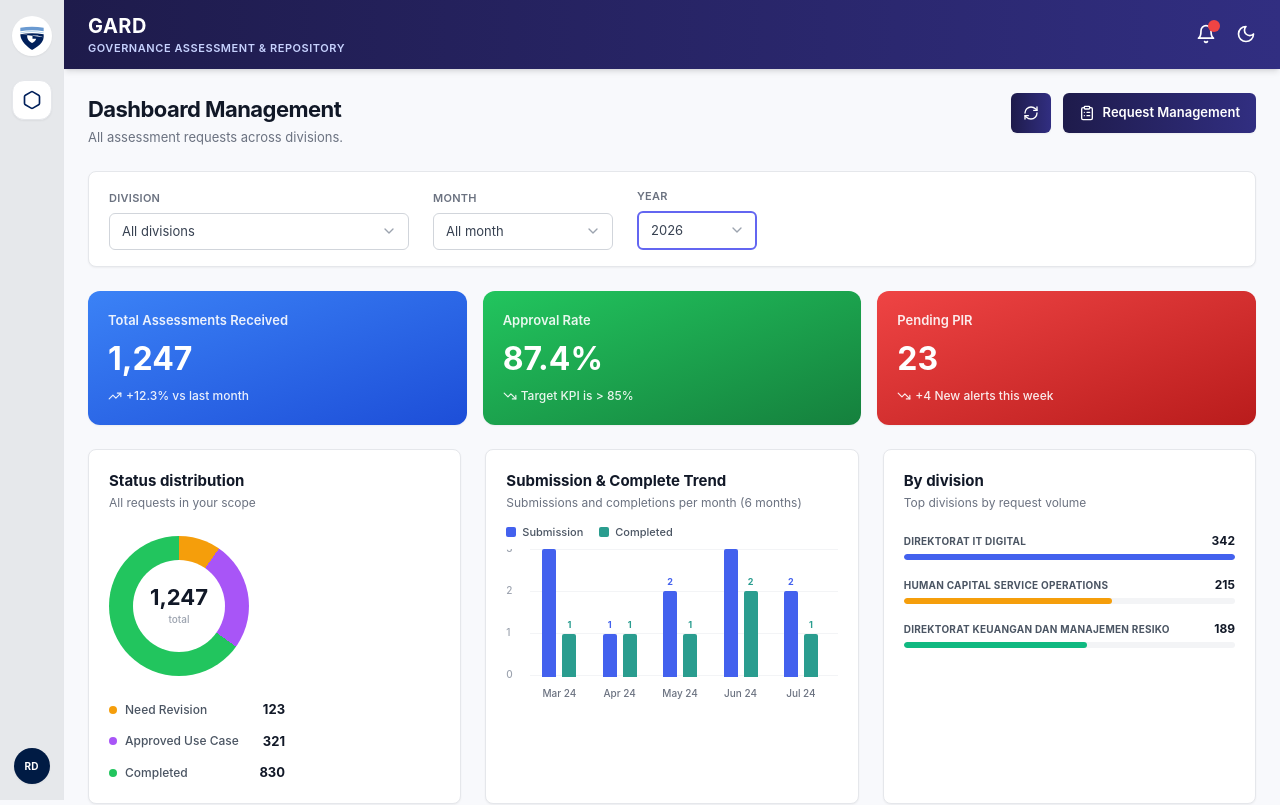
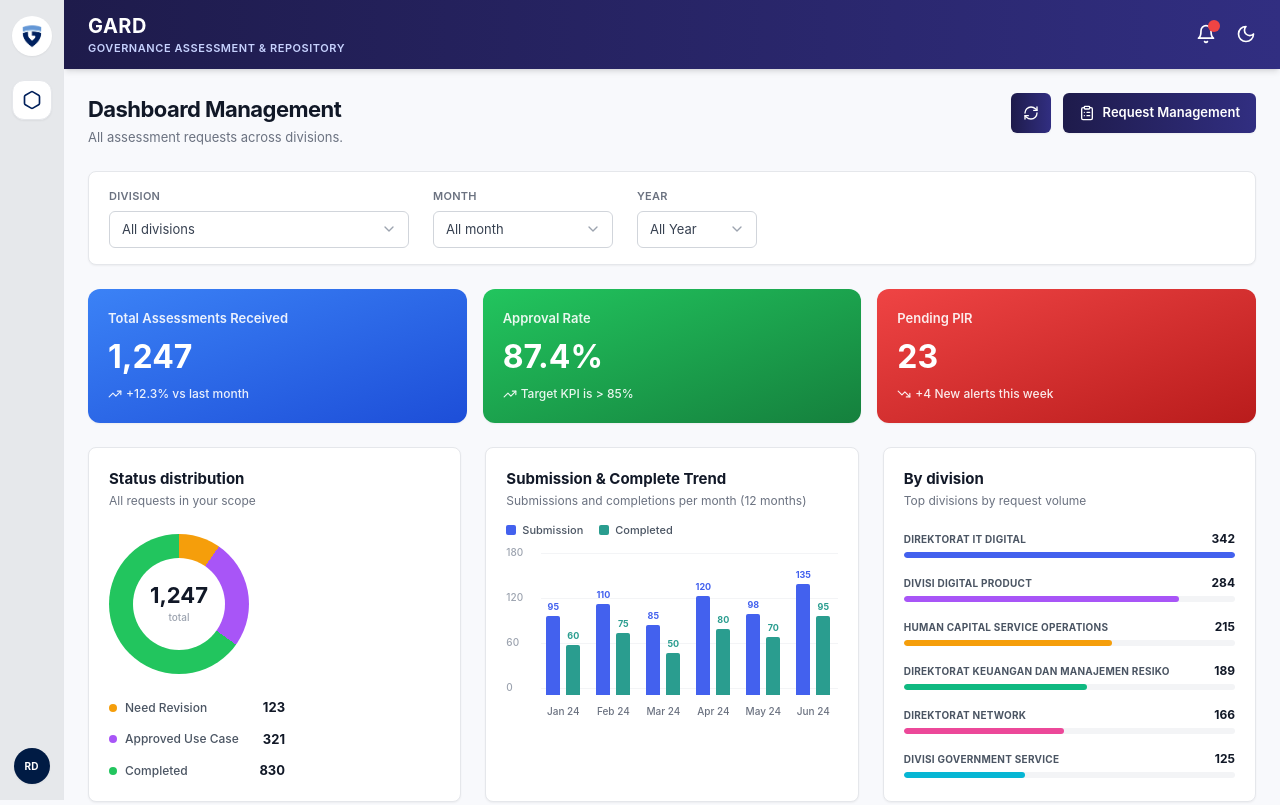
Before and after one commit to farisalfaqih/GARD, a Next.js app in the folder frontend/: page /management in a window 1280 px wide. Shown: the top 805 px of the page. Built offline with nearby package versions, Linux system fonts and the light colour scheme.

Commit message:
Fix Logo, Chart, dan Filter

```diff
--- a/frontend/app/management/page.tsx
+++ b/frontend/app/management/page.tsx
@@ -29,19 +29,28 @@ export default function ManagementDashboard() {
     .join(', ');
 
   const trendData = [
-    { label: 'Mar 24', submission: 3, completed: 1 },
-    { label: 'Apr 24', submission: 1, completed: 1 },
-    { label: 'May 24', submission: 2, completed: 1 },
-    { label: 'Jun 24', submission: 3, completed: 2 },
-    { label: 'Jul 24', submission: 2, completed: 1 },
-    { label: 'Aug 24', submission: 3, completed: 2 },
+    { label: 'Jan 24', submission: 95, completed: 60 },
+    { label: 'Feb 24', submission: 110, completed: 75 },
+    { label: 'Mar 24', submission: 85, completed: 50 },
+    { label: 'Apr 24', submission: 120, completed: 80 },
+    { label: 'May 24', submission: 98, completed: 70 },
+    { label: 'Jun 24', submission: 135, completed: 95 },
+    { label: 'Jul 24', submission: 105, completed: 65 },
+    { label: 'Aug 24', submission: 140, completed: 85 },
+    { label: 'Sep 24', submission: 115, completed: 80 },
+    { label: 'Oct 24', submission: 90, completed: 60 },
+    { label: 'Nov 24', submission: 80, completed: 50 },
+    { label: 'Dec 24', submission: 74, completed: 60 },
   ];
-  const maxTrendValue = 3;
+  const maxTrendValue = 180;
 
   const byDivision = [
     { name: 'DIREKTORAT IT DIGITAL', value: 342, color: 'bg-[#4361ee]' },
+    { name: 'DIVISI DIGITAL PRODUCT', value: 284, color: 'bg-[#a855f7]' },
     { name: 'HUMAN CAPITAL SERVICE OPERATIONS', value: 215, color: 'bg-[#f59e0b]' },
     { name: 'DIREKTORAT KEUANGAN DAN MANAJEMEN RESIKO', value: 189, color: 'bg-[#10b981]' },
+    { name: 'DIREKTORAT NETWORK', value: 166, color: 'bg-[#ec4899]' },
+    { name: 'DIVISI GOVERNMENT SERVICE', value: 125, color: 'bg-[#06b6d4]' },
   ];
   const maxDivisionValue = 342;
 
@@ -50,8 +59,9 @@ export default function ManagementDashboard() {
     { rank: 2, division: 'HC Service Operations', submitted: 215, completed: 205, rate: '95.5%', status: 'On Track' },
     { rank: 3, division: 'Direktorat Keuangan', submitted: 189, completed: 172, rate: '91.0%', status: 'On Track' },
     { rank: 4, division: 'Divisi Digital Product', submitted: 284, completed: 239, rate: '84.3%', status: 'At Risk' },
-    { rank: 5, division: 'Divisi Government Service', submitted: 125, completed: 91, rate: '72.4%', status: 'Critical' },
-    { rank: 6, division: 'Divisi General Support', submitted: 92, completed: 63, rate: '68.1%', status: 'Critical' },
+    { rank: 5, division: 'Direktorat Network', submitted: 166, completed: 132, rate: '79.5%', status: 'At Risk' },
+    { rank: 6, division: 'Divisi Government Service', submitted: 125, completed: 91, rate: '72.4%', status: 'Critical' },
+    { rank: 7, division: 'Divisi General Support', submitted: 92, completed: 63, rate: '68.1%', status: 'Critical' },
   ];
 
   const statusStyles: Record<string, string> = {
@@ -135,6 +145,7 @@ export default function ManagementDashboard() {
                 <option>Human Capital Service Operations</option>
                 <option>Direktorat Keuangan dan Manajemen Resiko</option>
                 <option>Divisi Digital Product</option>
+                <option>Direktorat Network</option>
                 <option>Divisi Government Service</option>
                 <option>Divisi General Support</option>
               </select>
@@ -165,7 +176,8 @@ export default function ManagementDashboard() {
           <div className="w-[120px]">
             <label className="block text-[11px] font-semibold text-gray-500 mb-1.5 uppercase tracking-wide">Year</label>
             <div className="relative">
-              <select className="w-full appearance-none border-2 border-indigo-500 text-gray-700 text-[13px] rounded-md px-3 py-2 outline-none focus:border-indigo-500 focus:ring-1 focus:ring-indigo-500 bg-white cursor-pointer">
+              <select className="w-full appearance-none border border-gray-300 text-gray-700 text-[13px] rounded-md px-3 py-2 outline-none focus:border-indigo-500 focus:ring-1 focus:ring-indigo-500 bg-white cursor-pointer">
+                <option>All Year</option>
                 <option>2026</option>
               </select>
               <ChevronDown className="w-4 h-4 text-gray-400 absolute right-3 top-1/2 -translate-y-1/2 pointer-events-none" />
@@ -188,7 +200,7 @@ export default function ManagementDashboard() {
           <h3 className="text-[13px] font-semibold opacity-90">Approval Rate</h3>
           <p className="text-[32px] font-bold leading-none mt-3">87.4%</p>
           <p className="text-[12px] font-medium opacity-90 flex items-center gap-1 mt-3">
-            <TrendingDown className="w-3.5 h-3.5" />
+            <TrendingUp className="w-3.5 h-3.5" />
             Target KPI is &gt; 85%
           </p>
         </div>
@@ -235,7 +247,7 @@ export default function ManagementDashboard() {
         {/* Submission & Complete Trend */}
         <div className="bg-white rounded-lg shadow-sm border border-gray-200 p-5">
           <h3 className="text-[15px] font-bold text-gray-900">Submission & Complete Trend</h3>
-          <p className="text-[12px] text-gray-500 mt-0.5">Submissions and completions per month (6 months)</p>
+          <p className="text-[12px] text-gray-500 mt-0.5">Submissions and completions per month (12 months)</p>
           <div className="flex items-center gap-4 mt-3 mb-2">
             <div className="flex items-center gap-1.5">
               <div className="w-2.5 h-2.5 bg-[#4361ee] rounded-sm"></div>
@@ -247,17 +259,17 @@ export default function ManagementDashboard() {
             </div>
           </div>
 
-          <div className="overflow-x-auto">
-            <div className="relative h-[160px] min-w-[380px] pt-6">
+          <div className="overflow-x-auto pb-2">
+            <div className="relative h-[180px] min-w-[640px] pt-8">
               <div className="absolute inset-0 flex flex-col justify-between pointer-events-none pb-8">
-                {[3, 2, 1, 0].map((val) => (
-                  <div key={val} className="w-full flex items-center relative pl-6">
-                    <span className="absolute left-0 w-6 text-[10px] text-gray-400 font-medium -mt-0.5">{val}</span>
+                {[180, 120, 60, 0].map((val) => (
+                  <div key={val} className="w-full flex items-center relative">
+                    <span className="sticky left-0 bg-white pr-2 w-9 text-left text-[10px] text-gray-400 font-medium -mt-0.5 z-10">{val}</span>
                     <div className="w-full border-t border-gray-100"></div>
                   </div>
                 ))}
               </div>
-              <div className="absolute inset-0 pl-9 pr-2 flex justify-between items-end pb-8">
+              <div className="absolute inset-0 pl-10 pr-4 flex justify-between items-end pb-8">
                 {trendData.map((d, i) => (
                   <div key={i} className="flex flex-col items-center gap-1 h-full justify-end relative">
                     <div className="flex items-end gap-1.5 h-full">
--- a/frontend/app/page.tsx
+++ b/frontend/app/page.tsx
@@ -224,6 +224,43 @@ export default function DashboardPage() {
             </div>
           </div>
 
+          {/* Filters */}
+          <div className="bg-white rounded-lg shadow-sm border border-gray-200 px-5 py-4 mb-6">
+            <div className="flex flex-wrap items-end gap-4 sm:gap-6">
+              <div className="w-[180px]">
+                <label className="block text-[11px] font-semibold text-gray-500 mb-1.5 uppercase tracking-wide">Month</label>
+                <div className="relative">
+                  <select className="w-full appearance-none border border-gray-300 text-gray-700 text-[13px] rounded-md px-3 py-2 outline-none focus:border-indigo-500 focus:ring-1 focus:ring-indigo-500 bg-white cursor-pointer">
+                    <option>All month</option>
+                    <option>January</option>
+                    <option>February</option>
+                    <option>March</option>
+                    <option>April</option>
+                    <option>May</option>
+                    <option>June</option>
+                    <option>July</option>
+                    <option>August</option>
+                    <option>September</option>
+                    <option>October</option>
+                    <option>November</option>
+                    <option>December</option>
+                  </select>
+                  <ChevronDown className="w-4 h-4 text-gray-400 absolute right-3 top-1/2 -translate-y-1/2 pointer-events-none" />
+                </div>
+              </div>
+              <div className="w-[120px]">
+                <label className="block text-[11px] font-semibold text-gray-500 mb-1.5 uppercase tracking-wide">Year</label>
+                <div className="relative">
+                  <select className="w-full appearance-none border border-gray-300 text-gray-700 text-[13px] rounded-md px-3 py-2 outline-none focus:border-indigo-500 focus:ring-1 focus:ring-indigo-500 bg-white cursor-pointer">
+                    <option>All year</option>
+                    <option>2026</option>
+                  </select>
+                  <ChevronDown className="w-4 h-4 text-gray-400 absolute right-3 top-1/2 -translate-y-1/2 pointer-events-none" />
+                </div>
+              </div>
+            </div>
+          </div>
+
           {/* Stats Cards */}
           <div className="grid grid-cols-1 md:grid-cols-2 lg:grid-cols-4 gap-5 mb-6">
             <div className="bg-gradient-to-br from-[#3b82f6] to-[#1d4ed8] rounded-xl p-4 text-white shadow-sm flex flex-col justify-between min-h-[90px] hover:-translate-y-1 hover:shadow-lg hover:scale-[1.03] transition-all duration-300 cursor-pointer">
--- a/frontend/app/reviewer/page.tsx
+++ b/frontend/app/reviewer/page.tsx
@@ -26,12 +26,13 @@ export default function ReviewerDashboard() {
   const maxChartValue = 150;
 
   const divisionData = [
-    { name: 'DIVISI DIGITAL PRODUCT', value: 355, max: 400, color: 'bg-[#4361ee]' },
-    { name: 'DIVISI GOVERNMENT SERVICE', value: 268, max: 400, color: 'bg-[#b05bff]' },
-    { name: 'DIREKTORAT IT DIGITAL', value: 205, max: 400, color: 'bg-[#2a9d8f]' },
-    { name: 'HUMAN CAPITAL SERVICE OPS', value: 176, max: 400, color: 'bg-[#f77f00]' },
-    { name: 'DIVISI DATA & ANALYTICS', value: 143, max: 400, color: 'bg-[#4cc9f0]' },
-    { name: 'DIREKTORAT KEUANGAN & RISIKO', value: 100, max: 400, color: 'bg-[#8e9aaf]' },
+    { name: 'Direktorat IT Digital', value: 342, max: 342, color: 'bg-[#4361ee]' },
+    { name: 'Divisi Digital Product', value: 284, max: 342, color: 'bg-[#a855f7]' },
+    { name: 'HC Service Operations', value: 215, max: 342, color: 'bg-[#f59e0b]' },
+    { name: 'Direktorat Keuangan', value: 189, max: 342, color: 'bg-[#10b981]' },
+    { name: 'Direktorat Network', value: 166, max: 342, color: 'bg-[#ec4899]' },
+    { name: 'Divisi Government Service', value: 125, max: 342, color: 'bg-[#06b6d4]' },
+    { name: 'Divisi General Support', value: 92, max: 342, color: 'bg-[#ef4444]' },
   ];
 
   const awaitingReview = [
@@ -68,11 +69,12 @@ export default function ReviewerDashboard() {
               <select className="w-full appearance-none border border-gray-300 text-gray-700 text-[13px] rounded-md px-3 py-2 outline-none focus:border-indigo-500 focus:ring-1 focus:ring-indigo-500 bg-white cursor-pointer">
                 <option>All divisions</option>
                 <option>Direktorat IT Digital</option>
+                <option>Human Capital Service Operations</option>
+                <option>Direktorat Keuangan dan Manajemen Resiko</option>
+                <option>Divisi Digital Product</option>
+                <option>Direktorat Network</option>
                 <option>Divisi Government Service</option>
-                <option>Divisi Digital Product</option>
-                <option>Human Capital Service Operations</option>
-                <option>Divisi Data & Analytics</option>
-                <option>Direktorat Keuangan & Resiko</option>
+                <option>Divisi General Support</option>
               </select>
               <ChevronDown className="w-4 h-4 text-gray-400 absolute right-3 top-1/2 -translate-y-1/2 pointer-events-none" />
             </div>
@@ -102,6 +104,7 @@ export default function ReviewerDashboard() {
             <label className="block text-[11px] font-semibold text-gray-500 mb-1.5 uppercase tracking-wide">Year</label>
             <div className="relative">
               <select className="w-full appearance-none border border-gray-300 text-gray-700 text-[13px] rounded-md px-3 py-2 outline-none focus:border-indigo-500 focus:ring-1 focus:ring-indigo-500 bg-white cursor-pointer">
+                <option>All year</option>
                 <option>2026</option>
               </select>
               <ChevronDown className="w-4 h-4 text-gray-400 absolute right-3 top-1/2 -translate-y-1/2 pointer-events-none" />
--- a/frontend/components/LayoutWrapper.tsx
+++ b/frontend/components/LayoutWrapper.tsx
@@ -33,11 +33,7 @@ export default function LayoutWrapper({ children }: { children: React.ReactNode
       <aside className="w-16 bg-[#e6e8eb] flex flex-col items-center justify-between py-4 border-r border-gray-200 fixed h-screen top-0 left-0 z-50">
         <div className="flex flex-col items-center gap-6">
           <div className="flex items-center justify-center w-10 h-10 bg-white rounded-full shadow-sm">
-            <svg viewBox="0 0 100 120" className="w-6 h-7" fill="none" xmlns="http://www.w3.org/2000/svg">
-              <path d="M0 25 Q50 15 100 25 L100 40 Q50 30 0 40 Z" fill="#6a9ad1" />
-              <path d="M0 45 Q50 35 100 45 L100 48 Q50 38 0 48 Z" fill="#a4cae8" />
-              <path d="M0 53 Q50 43 100 53 L100 65 C85 62 75 58 75 58 L52 58 L52 72 L68 72 C64 85 50 90 50 90 C30 80 28 65 30 55 L0 53 C0 90 50 120 50 120 C50 120 100 95 100 65 Z" fill="#00205b" />
-            </svg>
+            <img src="/logo.png" alt="GARD Logo" className="w-7 h-7 object-contain" />
           </div>
           <div className="w-10 h-10 rounded-xl bg-white border border-gray-200 flex items-center justify-center cursor-pointer shadow-sm">
             <svg viewBox="0 0 24 24" className="w-5 h-5 text-[#00205b]" fill="none" stroke="currentColor" strokeWidth="2" strokeLinecap="round" strokeLinejoin="round"><path d="M21 16V8a2 2 0 0 0-1-1.73l-7-4a2 2 0 0 0-2 0l-7 4A2 2 0 0 0 3 8v8a2 2 0 0 0 1 1.73l7 4a2 2 0 0 0 2 0l7-4A2 2 0 0 0 21 16z"></path></svg>
```
Also changed, not shown: frontend/public/logo.png (added).
